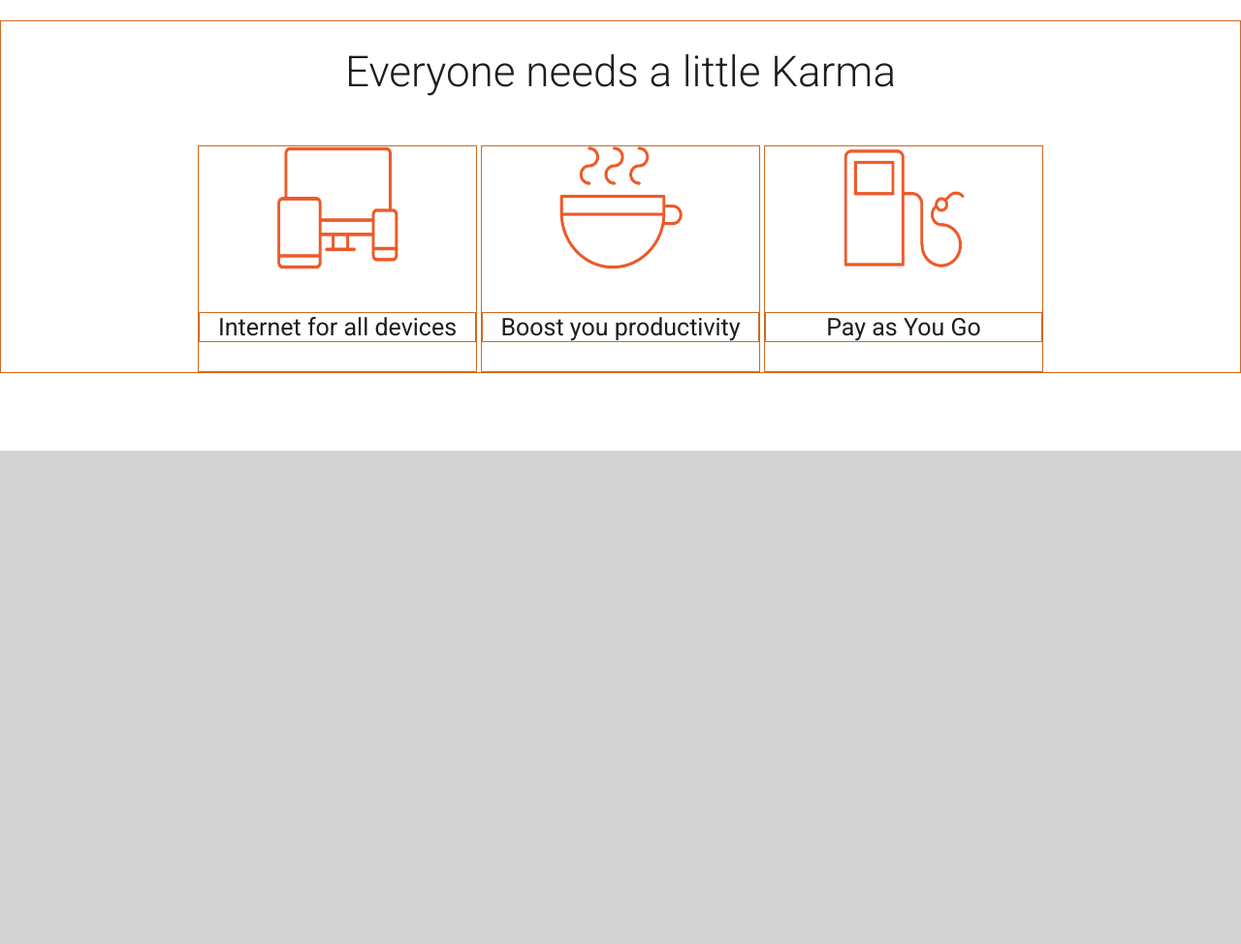
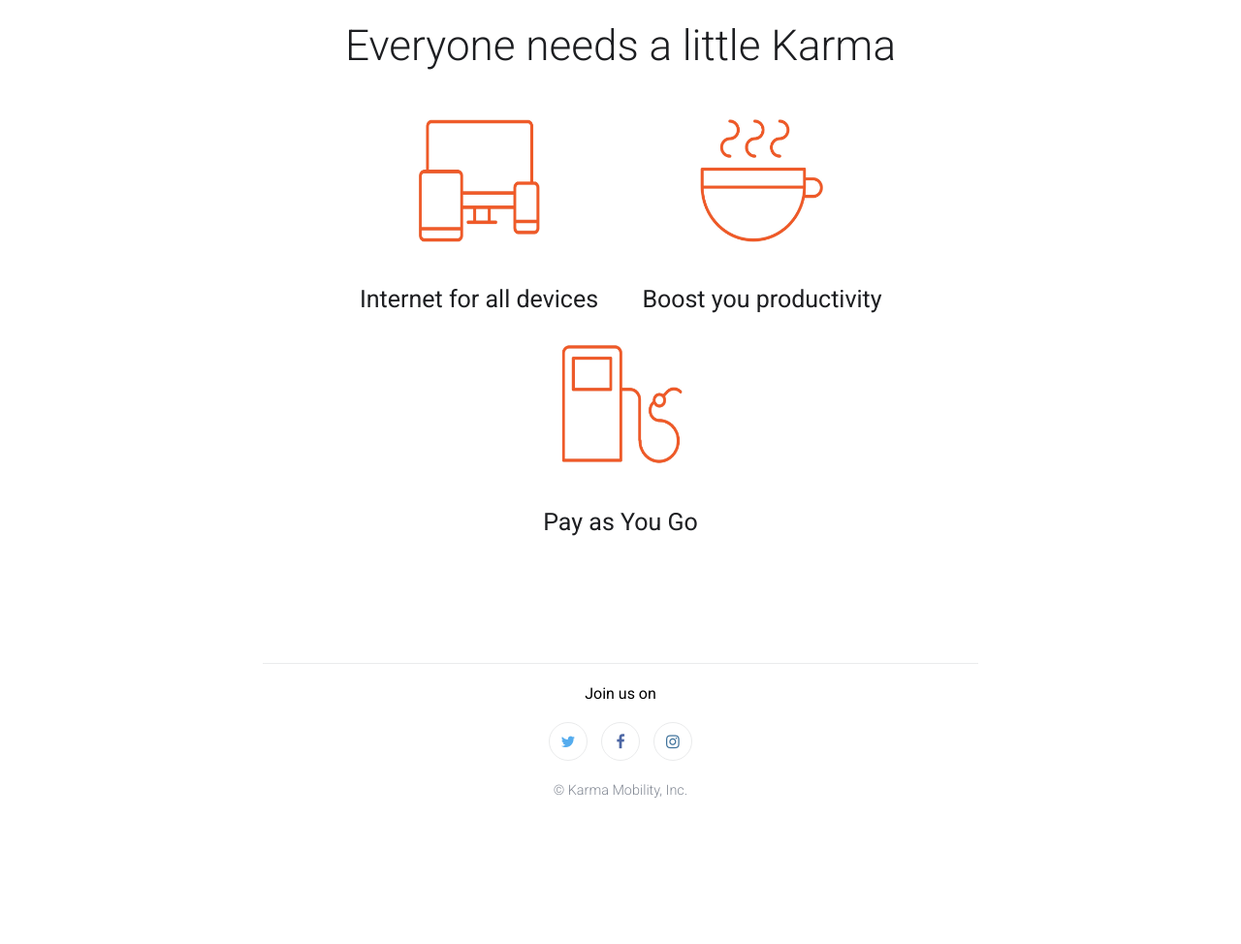
Before and after one commit to Tweatters/karma, a plain HTML site: page css/index.html in a window 1280 px wide. Shown: the part 840-1814 px from the top of the page at 97% size. Before the commit the page ends 1305 px from the top, so only its background shows below. Drawn offline with Linux system fonts and the light colour scheme.

Commit message:
initial completion before refactoring

```diff
--- a/css/index.html
+++ b/css/index.html
@@ -61,6 +61,29 @@
 				</ul>
 			</div>
 		</section>
-
+		<footer class="social">
+			<div class="content">
+				<hr>
+				<h5>Join us on</h5>
+				<ul class="icons">
+					<li class="twitter">
+						<i class="fa fa-twitter">
+							<link href="//maxcdn.bootstrapcdn.com/font-awesome/4.5.0/css/font-awesome.min.css" rel="stylesheet">
+						</i>
+					</li>
+					<li class="facebook">
+						<i class="fa fa-facebook">
+						</i>
+					</li>
+					<li class="instagram">
+						<i class="fa fa-instagram">
+						</i>
+					</li>
+				</ul>
+				<span class="copy">
+					&copy; Karma Mobility, Inc.
+				</span>
+			</div>
+		</footer>
 </body>
 </html>
--- a/css/style.css
+++ b/css/style.css
@@ -24,18 +24,18 @@ time, mark, audio, video {
  */
 body {
     /*background-color: LightGray;*/
-    background-color: lightgray;
     font-family: 'Roboto', sans-serif;
     -webkit-font-smoothing: antialiased;
 }
 div {
     /*border: 1px solid Chocolate;*/
-    border: 1px solid chocolate;
 }
 .content {
     padding: 0 0.938rem;
     margin: 0 auto;
+    width: 60%;
     min-width: 37.5rem;
+    text-align: center;
 }
 :focus {
     outline: none;
@@ -60,6 +60,7 @@ html {
 }
 .top-navigation .logo {
     margin-top: 1em;
+    float: left;
 }
 .top-navigation .links {
     float: right;
@@ -166,3 +167,41 @@ ul {
     display: inline-block;
     width: 18rem;
 }
+/*footer section*/
+.social {
+    background-color: #fff;
+    overflow: auto;
+    padding-bottom: 9.375rem;
+}
+.social hr {
+    border:0;
+    border-top: 1px solid #eaebec;
+    margin: 1.313rem 0;
+}
+.social .icons > li {
+    border-radius: 1.25rem;
+    width: 2.5rem;
+    height: 2.5rem;
+    display: inline-block;
+    margin: 1.25rem 5px;
+    border: 1px solid #eaebec;
+    padding: 0.625rem 0;
+    text-align: center;
+}
+.social .icons >li:hover {
+    cursor: pointer;
+}
+.social .twitter {
+    color: #55acee;
+}
+.social .facebook {
+    color: #4c66a4;
+}
+.social .instagram {
+    color: #3f729b;
+}
+.social .copy {
+    font-size: 0.9rem;
+    font-weight: 300;
+    color: #838994;
+}
```
